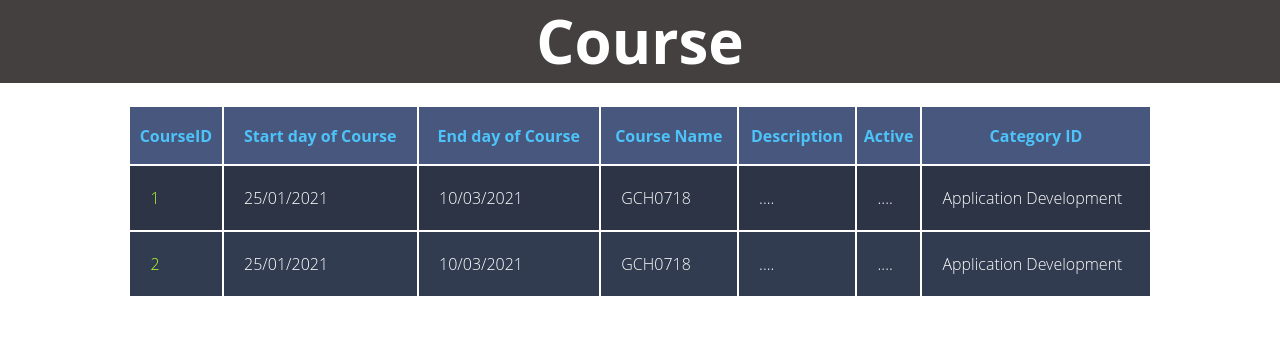
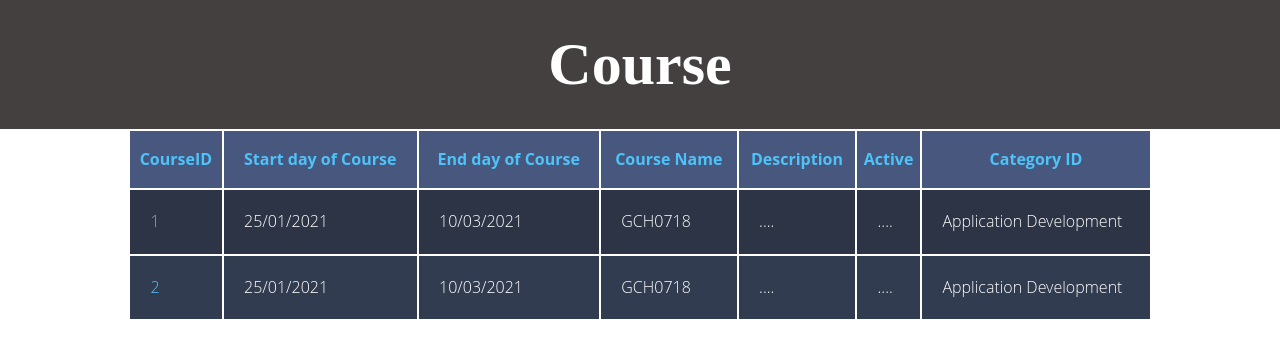
Before and after one commit to vunam191120/AppDevTest, a plain HTML site: page table.html in a window 1280 px wide. Drawn offline with Linux system fonts and the light colour scheme.

Commit message:
Update table

```diff
--- a/assets/css/tableStyle.css
+++ b/assets/css/tableStyle.css
@@ -4,55 +4,62 @@
     box-sizing: border-box;
 }
 
-body {
-    font-family: 'Open Sans', sans-serif;
-    font-weight: 300;
-    line-height: 1.42em;
-    color:#ffffff;
-    background-color: white;
+/* Common */
+
+.cl-id {
+    color: #4DC3FA !important;
 }
-header{
+
+.table-title {
     background-color: rgb(68, 64, 64);
     padding: 30px;
     text-align: center;
     font-size: 30px;
     color: white;
 }
-th {
+
+.table-container {
+    font-family: 'Open Sans', sans-serif;
+    font-weight: 300;
+    line-height: 1.42em;
+}
+
+.table-container th {
     line-height:1em;
     text-align: center;
     color: #4DC3FA;
     padding-bottom: 2%;
     padding-top: 2%;
 }
-.container{
+.table-container{
     overflow: hidden;
     width: 80%;
     display: table;
 }
-.container td{
+.table-container td{
+    color: #ffffff;
     padding-bottom: 2%;
     padding-top: 2%;
     padding-left: 2%;
 }
 /* Background-color of the odd rows */
-.container tr:nth-child(odd) {
+.table-container tr:nth-child(odd) {
     background-color: #323C50;
 }
 /* Background-color of the even rows */
-.container tr:nth-child(even) {
+.table-container tr:nth-child(even) {
     background-color: #2C3446;
 }
-.container th {
+.table-container th {
     background-color: #48587efa;
 }
-.container td:first-child { color: greenyellow;    }
+.table-container td:first-child { color: greenyellow;    }
 
-.container tr:hover {
+.table-container tr:hover {
     background-color: #464A52;
 }
 
-.container td:hover {
+.table-container td:hover {
     background-color: wheat;
     color: #403E10;
     font-weight: bold;
--- a/table.html
+++ b/table.html
@@ -7,13 +7,12 @@
     <link rel="stylesheet" href="assets/css/tableStyle.css">
 </head>
 <body>
-    <header>
-        <h1> Course</h1>
-    </header>
     <div>
-        <br>
+        <div class="table-title">
+            <h1>Course</h1>
+        </div>
         <center>
-        <table class= "container">
+        <table class= "table-container">
                 <tr>
                     <th>CourseID</th>
                     <th>Start day of Course</th>
@@ -24,7 +23,7 @@
                     <th>Category ID</th>
                 </tr>
                 <tr>
-                    <td>1</td>
+                    <td class="cl-id" >1</td>
                     <td>25/01/2021</td>
                     <td>10/03/2021</td>
                     <td>GCH0718</td>
@@ -33,7 +32,7 @@
                     <td>Application Development</td>
                 </tr>
                 <tr>
-                    <td>2</td>
+                    <td class="cl-id">2</td>
                     <td>25/01/2021</td>
                     <td>10/03/2021</td>
                     <td>GCH0718</td>
```
Also changed, not shown: assets/css/homeStyle.css (+4 -12 lines), index.html (+0 -1 lines).
